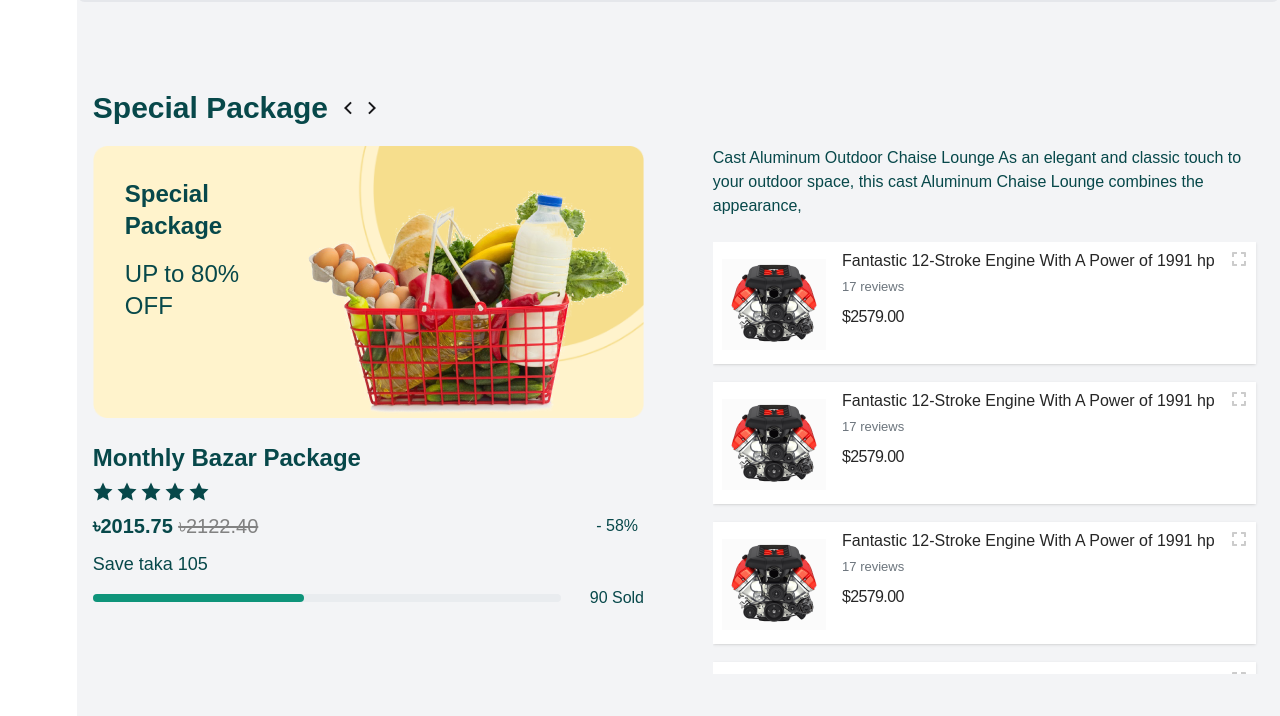
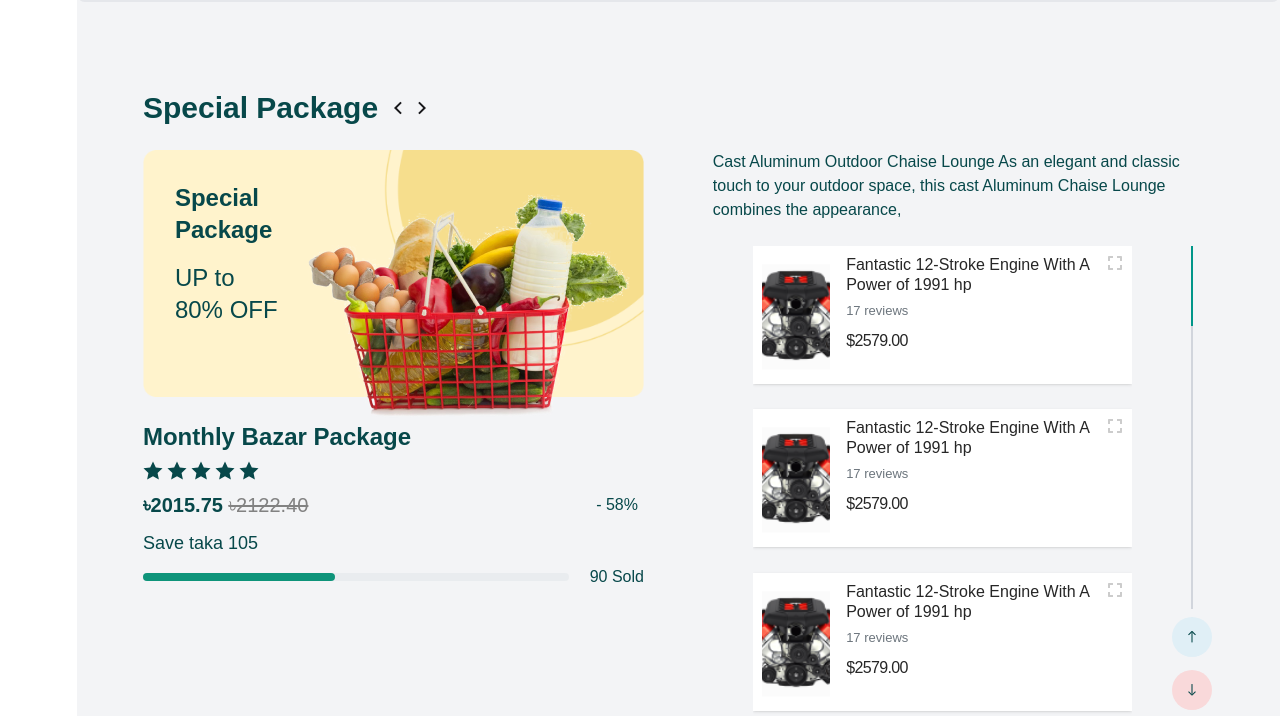
Before and after one commit to mishkat433/ecommerce-clint, a Next.js app: page / in a window 1280 px wide. Shown: the part 1915-2631 px from the top of the page. Built offline with nearby package versions, Linux system fonts and the light colour scheme.

Commit message:
special package right side done

```diff
--- a/components/Cards/TopProductCard.tsx
+++ b/components/Cards/TopProductCard.tsx
@@ -5,9 +5,9 @@
 
 const TopProductCard = () => {
     return (
-        <div className="mb-[10px] flex justify-between gap-4 bg-white p-[9px] shadow cursor-pointer">
+        <div className="mb-2.5 flex justify-between gap-4 bg-white p-[9px] shadow cursor-pointer">
             <div>
-                <Image className='w-[104px] h-[104px] object-cover' src={smallProduct} alt='Top Product' priority={true} />
+                <Image className='w-[104px] h-[120px] object-cover' src={smallProduct} alt='Top Product' priority={true} />
             </div>
             <div>
                 <h3 className="mb-2 text-base font-normal leading-5 text-[#262626]">Fantastic 12-Stroke Engine With A Power of 1991 hp</h3>
--- a/components/Home/HomeBanner/HomeBanner.tsx
+++ b/components/Home/HomeBanner/HomeBanner.tsx
@@ -1,6 +1,6 @@
 "use client"
 
-import ScrollSlide from "../NavigationSlide/ScrollSlide"
+import ScrollSlide from "./NavigationSlide/ScrollSlide"
 import FadeSlide from "./FadeSlide/FadeSlide"
 
 const HomeBanner = ({ }) => {
--- a/components/Home/NavigationSlide/NvigationSlide.scss
+++ b/components/Home/HomeBanner/NavigationSlide/NvigationSlide.scss
@@ -20,6 +20,7 @@
   padding-left: 5rem;
 }
 
+.dd {
   .swiper-pagination-bullet {
     width: 8px !important;
     height: 8px !important;
@@ -31,3 +32,4 @@
     background: #fff !important;
     border-radius: 20%;
   }
+}
--- a/components/Home/NavigationSlide/ScrollSlide.tsx
+++ b/components/Home/HomeBanner/NavigationSlide/ScrollSlide.tsx
@@ -4,8 +4,8 @@
 import "swiper/css";
 import "swiper/css/navigation";
 import "swiper/css/pagination";
-import image1 from "../../../public/assets/slider1.png";
-import image2 from "../../../public/assets/goldMember.png";
+import image1 from "../../../../public/assets/slider1.png";
+import image2 from "../../../../public/assets/goldMember.png";
 import { Autoplay, Navigation, Pagination } from "swiper/modules";
 import "./NvigationSlide.scss"
 
@@ -60,7 +60,7 @@
                 }}
                 modules={[Autoplay, Pagination, Navigation]}
 
-                className="mySwiper h-full rounded-lg overflow-hidden"
+                className="mySwiper h-full rounded-lg overflow-hidden dd"
             >
                 {fakeBannerSlides.map((slide) => (
                     <SwiperSlide key={slide.id}>
--- a/components/Home/SpecialPackage/SpecialPackage.tsx
+++ b/components/Home/SpecialPackage/SpecialPackage.tsx
@@ -1,5 +1,9 @@
 'use client'
 
+import { Swiper, SwiperSlide } from "swiper/react";
+import "swiper/css";
+import "swiper/css/navigation";
+import "swiper/css/pagination";
 import Image from "next/image";
 import { RiArrowLeftSLine, RiArrowRightSLine } from "react-icons/ri";
 import backgroundImage from '../../../public/assets/spacial-package-bg-image.png'
@@ -7,25 +11,65 @@
 import { RiStarFill } from "react-icons/ri";
 import ZoomIcon from "@/components/Icons/ZoomIcon";
 import TopProductCard from "@/components/Cards/TopProductCard";
+import { Autoplay, FreeMode, Navigation, Scrollbar } from "swiper/modules";
+import ArrowLeft from "@/components/Icons/ArrowLeft";
+import ArrowRight from "@/components/Icons/ArrowRight";
+
 
 const SpecialPackage = () => {
+
+    const handleProgress = (progress: any) => {
+        const bar = document.getElementById("progressBar");
+        if (!bar) return;
+
+        const maxHeight = 120;
+
+        bar.style.top = `${progress * (maxHeight - 80)}px`;
+    };
+
+    const fakeSpecialPackagesRight = [
+        { id: 1, name: "Product 1", rating: 4.5, price: 29.99, discount: 10, sold: 50 },
+        { id: 2, name: "Product 2", rating: 4.0, price: 39.99, discount: 15, sold: 30 },
+        { id: 3, name: "Product 3", rating: 5.0, price: 19.99, discount: 5, sold: 80 },
+        { id: 4, name: "Product 4", rating: 3.5, price: 49.99, discount: 20, sold: 20 },
+        { id: 5, name: "Product 5", rating: 4.8, price: 59.99, discount: 25, sold: 60 },
+    ]
+
     return (
-        <section className='container mx-auto '>
+        <section className='w-11/12 mx-auto '>
             <div className="px-4 pb-5 ">
                 {/* title-text */}
                 <div className="flex items-center space-x-2 font-roboto">
                     <div>
                         <h2 className="text-[#07484A] font-semibold text-2xl lg:text-3xl">Special Package</h2>
                     </div>
-                    <div className='flex items-center'>
-                        <RiArrowLeftSLine className='text-2xl text-icon-color hover:text-aide-primary cursor-pointer' />
-                        <RiArrowRightSLine className='text-2xl text-icon-color hover:text-aide-primary cursor-pointer' />
+
+                    <div className='flex items-center '>
+                        <div className="prev_sp">
+                            <RiArrowLeftSLine className='text-2xl text-icon-color hover:text-aide-primary cursor-pointer hover:text-teal-600 duration-200' />
+                        </div>
+
+                        <div className="next_sp">
+                            <RiArrowRightSLine className='text-2xl text-icon-color hover:text-aide-primary cursor-pointer hover:text-teal-600 duration-200' />
                         </div>
                     </div>
-                {/* content */}
-                <div className="mt-5 flex flex-col lg:flex-row lg:justify-between gap-12 lg:gap-[4.3rem]">
-                    {/* left-content */}
-                    <div className="lg:flex-1">
+                </div>
+
+                <div className="flex mt-4 lg:mt-6 gap-12 lg:gap-[4.3rem]">
+                    <Swiper
+                        navigation={{ prevEl: '.prev_sp', nextEl: '.next_sp', }}
+                        spaceBetween={2}
+                        loop={true}
+                        speed={1000}
+                        autoplay={{
+                            delay: 4000,
+                            disableOnInteraction: false,
+                        }}
+                        modules={[Autoplay, Navigation]}
+                        className="mySwiper lg:flex-1">
+                        {
+                            fakeSpecialPackagesRight.map(packageItem => (
+                                <SwiperSlide key={packageItem.id}>
                                     {/* top-image */}
                                     <div className="relative cursor-pointer special">
                                         <Image className='w-full' src={backgroundImage} alt="ads" priority={true} />
@@ -64,25 +108,60 @@
                                             <span className="text-icon-color inline-block">90 Sold</span>
                                         </div>
                                     </div>
-                    </div>
+                                </SwiperSlide>
+                            ))
+                        }
+                    </Swiper>
+
                     {/* Right-content */}
-                    <div className="lg:flex-1 text-[#07484A]">
+                    <div className="lg:flex-1  text-[#07484A] ">
                         <div>
                             <span>Cast Aluminum Outdoor Chaise Lounge As an elegant and classic touch to your outdoor space, this cast Aluminum Chaise Lounge combines the appearance, </span>
                         </div>
+
                         {/* card-slider */}
-                        <div className="mt-4 lg:mt-6 flex flex-col gap-2 overflow-y-auto h-108 scrollbar-design pr-2">
-                            {
-                                [...Array(7)].map((_, i) => (
-                                    <TopProductCard key={i} />
-                                ))
-                            }
+                        <div className="flex">
+                            <div className="mt-4 lg:mt-6 flex flex-row gap-2 h-120 px-10 w-11/12">
+
+                                <Swiper
+                                    direction={'vertical'}
+                                    slidesPerView={3}
+                                    spaceBetween={10}
+                                    onProgress={(swiper, progress) => handleProgress(progress)}
+                                    navigation={{ prevEl: '.prev_sps', nextEl: '.next_sps' }}
+                                    modules={[FreeMode, Scrollbar, Navigation]}
+                                    className="mySwiper w-full"
+                                >
+                                    {[...Array(7)].map((_, i) => (
+                                        <SwiperSlide key={i}><TopProductCard /></SwiperSlide>
+                                    ))}
+                                </Swiper>
+
                             </div>
 
+                            {/* Right side: Progress + Buttons */}
+                            <div className="flex flex-col justify-between mt-6 items-center">
+
+                                {/* Progress track */}
+                                <div className="h-full w-0.5 bg-gray-300 relative overflow-hidden">
+                                    <span id="progressBar" className="h-20 w-2 bg-teal-600 absolute top-0 left-1/2 -translate-x-1/2 rounded"></span>
+                                </div>
+
+                                {/* Navigation */}
+                                <div className="flex flex-col gap-[13px] mb-2 py-2">
+                                    <div className=" cursor-pointer text-[#07484A] w-10 h-10 bg-[#E0EFF6] flex justify-center items-center rounded-full prev_sps">
+                                        <span className="w-3 rotate-90"><ArrowRight /></span>
+                                    </div>
+                                    <div className="cursor-pointer text-[#07484A] w-10 h-10 bg-[#F9D9DA] flex justify-center items-center rounded-full next_sps">
+                                        <span className="w-3 rotate-90"><ArrowLeft /></span>
                                     </div>
                                 </div>
                             </div>
-        </section>
+                        </div>
+                    </div>
+                </div>
+            </div>
+        </section >
     );
 };
 
```
Lines whose indentation alone changed are shown as unchanged.
